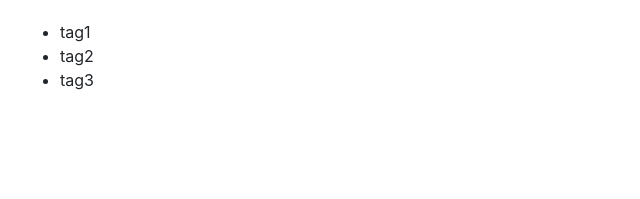
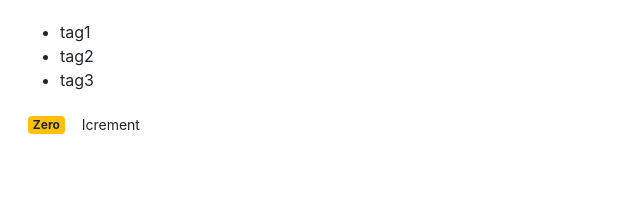
Before and after one commit to KristianMeier/vidly, a React (Create React App) app: page / in a window 1280 px wide. Shown: the top 199 px of the page, without its empty margins (0-640 px from the left). Built offline with nearby package versions, Linux system fonts and the light colour scheme.

Commit message:
Chap 9, mosh delete fixed

```diff
--- a/src/components/counter.jsx
+++ b/src/components/counter.jsx
@@ -2,7 +2,7 @@
 
 class Counter extends Component {
   state = {
-    count: 1,
+    count: 0,
     tags: ["tag1", "tag2", "tag3"],
   };
 
@@ -18,13 +18,35 @@
     );
   }
 
+  handleIncrement() {
+    console.group("Increment Clicked");
+  }
+
   render() {
     return (
       <div>
         {this.state.tags.length === 0 && "New tag"}
         {this.renderTags()}
+        <span className={this.getBudgeClasses()}>{this.formatCount()}</span>
+        <button
+          onClick={this.handleIncrement}
+          className="btn bton-secondary btn-sm"
+        >
+          {"Icrement"}
+        </button>
       </div>
     );
+  }
+
+  getBudgeClasses() {
+    let classes = "badge m-2 badge-";
+    classes += this.state.count === 0 ? "warning" : "primary";
+    return classes;
+  }
+
+  formatCount() {
+    const { count } = this.state; // Dette er objek dekonstruering. Man napper count ud af objektet. SUper elegenat.
+    return count === 0 ? "Zero" : count;
   }
 }
 
```
